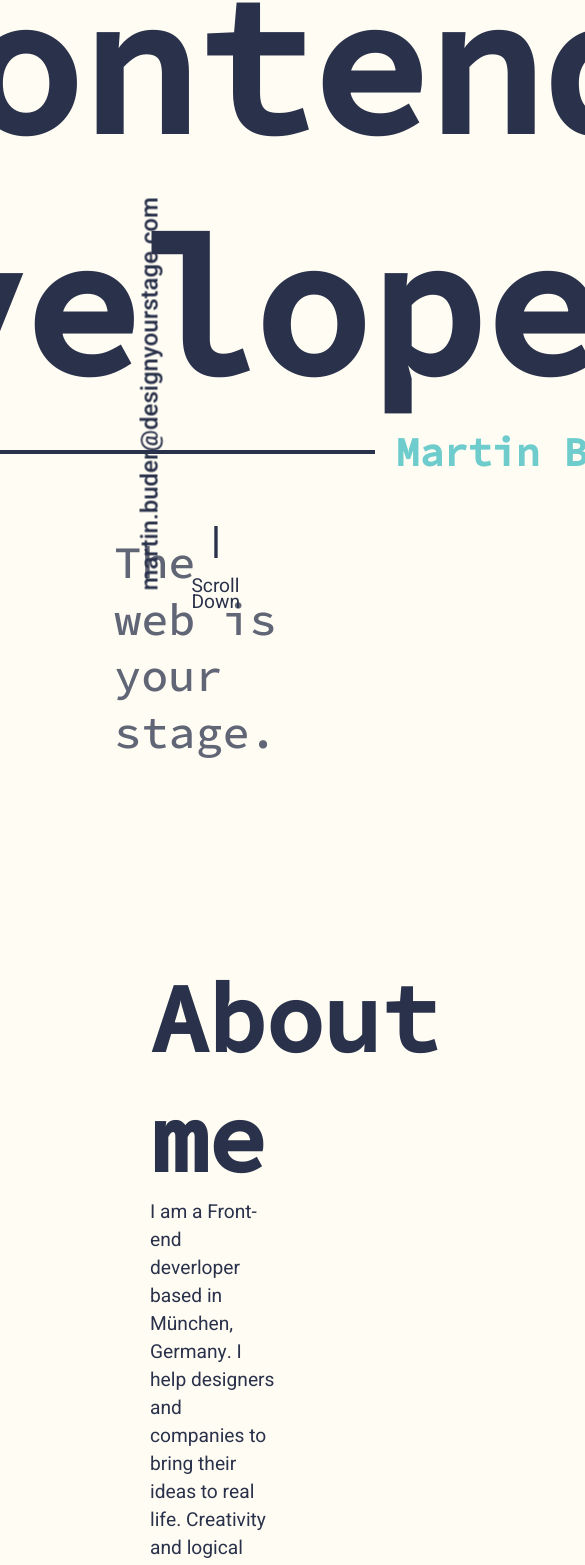
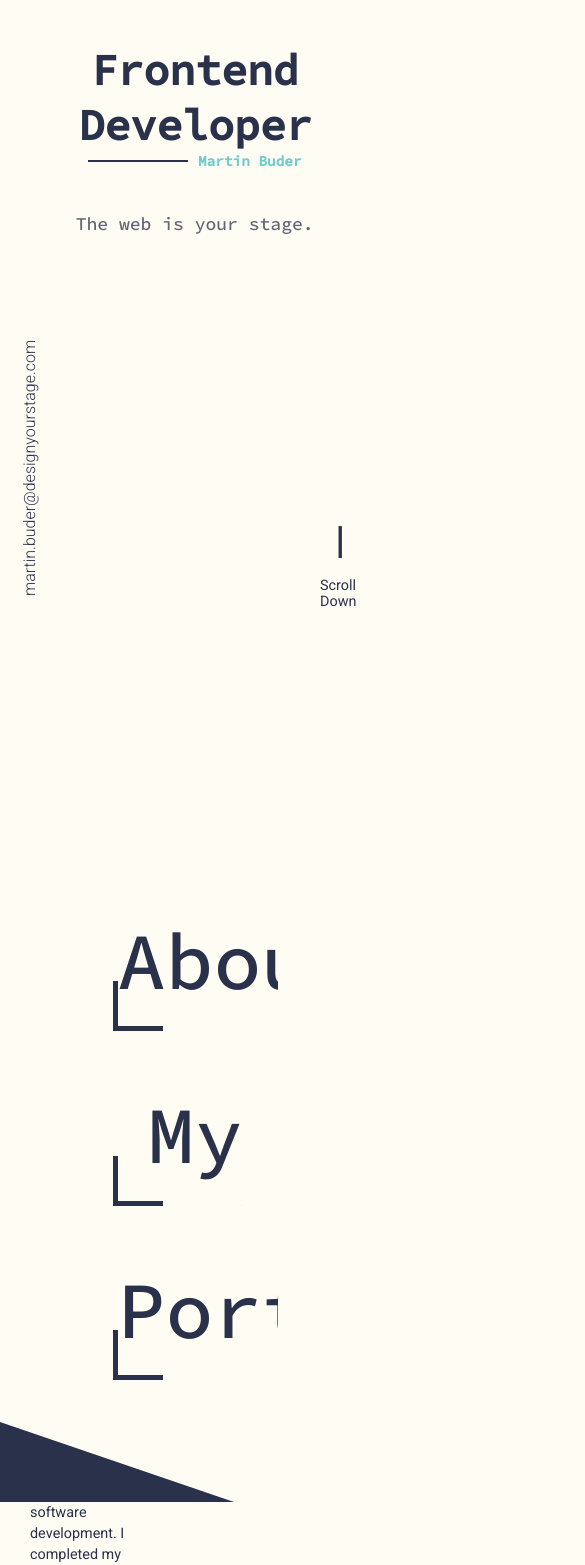
Before and after one commit to martinBuder/portfolio, an Angular app: page / in a window 390 px wide. Shown: the part 186-1751 px from the top of the page, 585 px wide, since content can reach past the window. Built offline with nearby package versions, Linux system fonts and the light colour scheme.

Commit message:
begin responsive

```diff
--- a/src/app/aboutme/aboutme.component.html
+++ b/src/app/aboutme/aboutme.component.html
@@ -3,12 +3,16 @@
 	<div class="aboutContent">
 		<div class="aboutText">
 			<p>
-			I am a Front-end deverloper based in München, Germany. I help designers and companies to bring  their ideas to real life.  Creativity and logical thinking are skills that I have developed to connect ideas into quality products.<br><br>
+				"I am an experienced web developer skilled in JavaScript & Angular.<br> My passion for web development began while maintaining my former employer's website using a Content Management System (CMS). As the website's demands grew beyond the CMS's capabilities, I ventured into web development independently.<br>
 
-			If you think I'd be a good match for your projects, contact me!
+				Coding brings me immense joy, motivating me to pursue a career in software development. I completed my software developer training in August 2023. With a blend of solo and team project experiences, I eagerly look forward to tackling new challenges.
+				<br><br>
+				If you believe I'd be a great addition to your projects, feel free to reach out!"
 			</p>
 			<div class="btnContainer">
-				<button>Let's talk</button>
+				<a href="#contact">
+					<button>Let's talk</button>
+				</a>
 			</div>
 		</div>
 		<div class="meImg">
--- a/src/app/contact/contact.component.html
+++ b/src/app/contact/contact.component.html
@@ -20,4 +20,9 @@
 			Send message
 		</button>
 	</form>
+	<a href="#teaser">
+		<div class="upArrow">
+			<p>&uarr;</p>
+		</div>
+	</a>
 </div>
--- a/src/app/contact/contact.component.scss
+++ b/src/app/contact/contact.component.scss
@@ -18,8 +18,7 @@
 	flex-direction: column;
 	align-items: center;
 	gap: 50px;
-
-
+	position: relative;
 
 	p {
 		font-family: var(--fontHeader);
@@ -104,3 +103,28 @@ button {
 	border-color: var(--colorLight);
 	align-self: center;
 }
+
+.upArrow {
+	position: absolute;
+	right: var(--bodyPadding);
+	bottom: 50px;
+	color: var(--colorLight);
+	overflow-y: hidden;
+	height: 3.5rem;
+	transition: all 128 ease-in-out;
+
+	&:hover {
+		height: 5rem;
+		transition: all 256 ease-in-out;
+	}
+
+
+	p {
+		font-size: 5rem;
+		transform-origin: bottom;
+		max-height: max-content;
+		font-family: var(--fontText);
+		line-height: 5rem;
+	}
+
+}
--- a/src/app/header/header.component.scss
+++ b/src/app/header/header.component.scss
@@ -1,3 +1,5 @@
+$smallMedia: 800px;
+
 .headerWrapper {
 	padding: 50px var(--bodyPadding);
 	display: flex;
@@ -13,3 +15,10 @@
 .logo {
 	width: 70px;
 }
+
+@media screen and (max-width: $smallMedia) {
+
+.logo {
+	width: 50px;
+}
+}
--- a/src/app/menu/menu.component.html
+++ b/src/app/menu/menu.component.html
@@ -8,7 +8,7 @@
 	<div class="menuContent">
 		<div class="aWrapper" *ngFor="let menu of menuList, let i = index" (click)="closeMenu(i)">
 			<div class="customBorder"></div>
-			<a href="#{{ menu.link }}">{{ menu.linkText }}</a>
+			<a>{{ menu.linkText }}</a>
 		</div>
 		<div class="triangle"></div>
 	</div>
--- a/src/app/menu/menu.component.scss
+++ b/src/app/menu/menu.component.scss
@@ -1,3 +1,5 @@
+$smallMedia: 800px;
+
 nav {
 	cursor: pointer;
 }
@@ -38,10 +40,16 @@ nav {
 		}
 	}
 
+	.noShowMenu + .menuContent {
+		display: flex;
+		animation: menuGoes 500ms ease-in-out backwards;
+	}
+
+
 	.showMenu + .menuContent {
 		display: flex;
 		animation: menuComes 500ms ease-in-out forwards;
-
+	}
 		.aWrapper {
 			position: relative;
 			width: 50%;
@@ -77,7 +85,7 @@ nav {
 				}
 			}
 	}
-}
+
 
 #menuToggle.showMenu + .menuContent .aWrapper:hover {
 	.customBorder.fullBorder {
@@ -89,6 +97,12 @@ nav {
 
 	@keyframes menuComes {
 		to{
+			transform: translateY(0);
+		}
+	}
+
+	@keyframes menuGoes {
+		from{
 			transform: translateY(0);
 		}
 	}
@@ -105,7 +119,7 @@ nav {
 		justify-content: center;
 		gap: 3rem;
 		align-items: center;
-		display: none;
+		// display: none;
 		transform: translateY(100vh);
 	}
 
@@ -137,3 +151,11 @@ nav {
 			height: 5px;
 		}
 	}
+
+	@media screen and (max-width: $smallMedia) {
+
+		.span {
+			width: 24px;
+			height: 2px;
+		}
+	}
--- a/src/app/menu/menu.component.ts
+++ b/src/app/menu/menu.component.ts
@@ -28,12 +28,17 @@ export class MenuComponent {
 
   closeMenu(i: number){
     let customBorder = document.getElementsByClassName('customBorder')[i];
+
     customBorder.classList.add('fullBorder');
 
     setTimeout(() => {
-      this.status = !this.status
-    }, 300);
+      this.status = !this.status;
+      customBorder.classList.remove('fullBorder');
+      setTimeout(() => {
+        window.location.href = `#${this.menuList[i].link}`;
+      }, 300)
+    }, 800);
 
-    customBorder.classList.remove('fullBorder');
+
   }
 }
--- a/src/app/portfolio/portfolio.component.scss
+++ b/src/app/portfolio/portfolio.component.scss
@@ -15,7 +15,7 @@
 app-project {
 	display: flex;
 	gap: 100px;
-	margin-top: 70px;
+	margin-top: 150px;
 	position: relative;
 
 	&:hover {
--- a/src/app/project/project.component.scss
+++ b/src/app/project/project.component.scss
@@ -3,10 +3,10 @@
 	position: relative;
 	aspect-ratio: 4/3;
 
-	.hoverText {
+.hoverText {
 		position: absolute;
-		bottom: 50px;
-		left: 50%;
+		bottom: 15px;
+		left: calc(50% + 20px);
 		transform: translateX(-50%);
 		background-color: var(--colorDark);
 		color: var(--colorNuance);
@@ -83,6 +83,10 @@
 	left: 0;
 }
 
+:host-context(app-project:nth-child(2n)) .hoverText {
+	left: calc(50% - 20px);
+}
+
 :host-context(app-project:nth-child(2n)) .imgBorder {
 	left: -20px;
 	right: 20px;
--- a/src/app/teaser/teaser.component.scss
+++ b/src/app/teaser/teaser.component.scss
@@ -1,3 +1,6 @@
+$smallMedia: 800px;
+
+
 
 .teaserWrapper {
 	display: flex;
@@ -125,3 +128,47 @@
 			transform: translateY(100px);
 		}
 	}
+
+@media screen and (max-width: $smallMedia) {
+
+
+	.teaserWrapper .teaserTextContainer {
+
+		h1 {
+			font-size: 2.7rem;
+			margin-top: -20vh;
+		}
+
+		h2{
+			font-size: 0.9rem;
+		}
+
+		.line {
+			height: 2px;
+		}
+
+		.subHeader {
+			padding: 0 10px;
+			gap: 10px;
+		}
+	}
+
+	.teaserWrapper {
+
+
+		.subline {
+			font-size: 1.2rem;
+			margin-top: 0;
+			max-width: 100vw;
+			text-align: center;
+			white-space: nowrap;
+		}
+
+		.teaserMail {
+			font-size: 1rem;
+			font-weight: 300;
+		}
+	}
+
+
+}
--- a/src/styles.scss
+++ b/src/styles.scss
@@ -7,6 +7,8 @@
 		font-family: 'Heebo';
 		src: url(assets/font/Heebo-VariableFont_wght.ttf);
 	}
+
+	$smallMedia: 800px;
 
 :root {
 	--colorDark: #2a324b;
@@ -44,6 +46,7 @@
 
 html {
 	scroll-behavior: smooth;
+	min-width: 100%;
 }
 
 body {
@@ -123,3 +126,30 @@ img {
 
 	}
 }
+
+@media (max-width: $smallMedia) {
+
+	:root {
+		--bodyPadding: 30px;
+	}
+
+	::-webkit-scrollbar-thumb {
+		display: none;
+	}
+
+	h2 {
+		font-size: 2rem;
+	}
+
+	h3 {
+		font-size: 1.6rem;
+	}
+
+	h4 {
+		font-size: 1.2rem;
+	}
+
+	p, button {
+		font-size: 0.9rem;
+	}
+}
```
